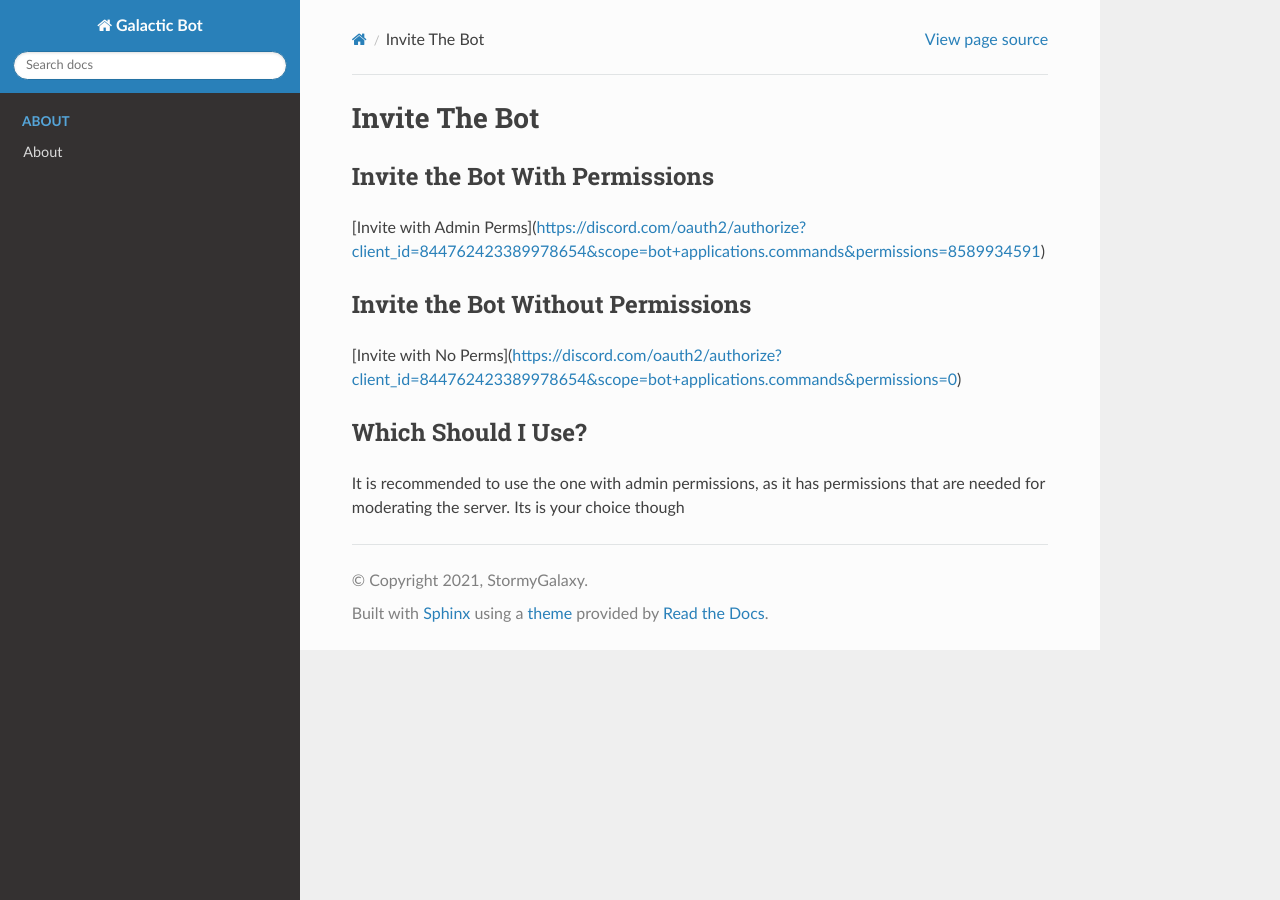
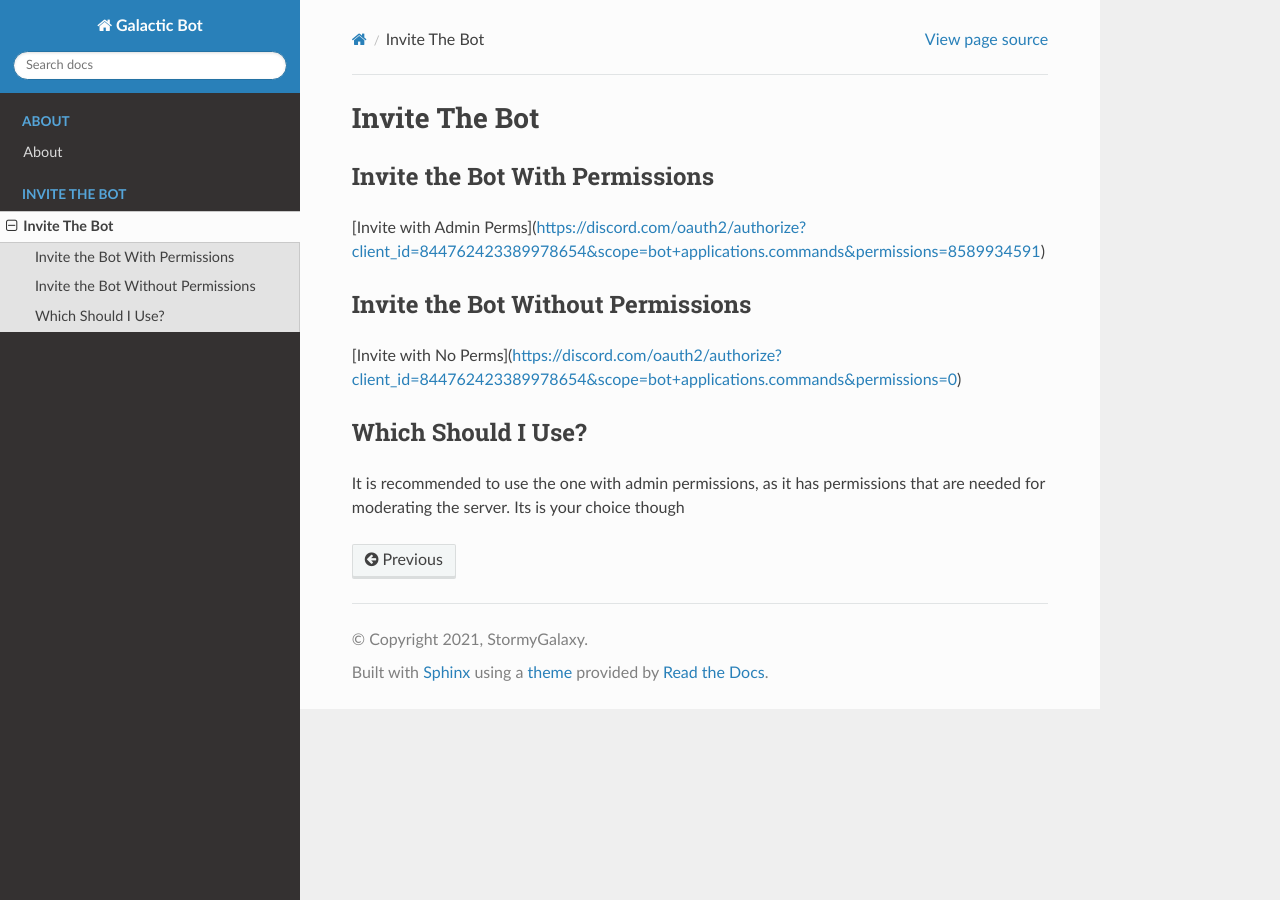
Before and after one commit to StormyGalaxy/Galactic-Bot, a Sphinx documentation site: the page built from docs/invite/invite.rst, in a window 1280 px wide. Built offline with Sphinx 7.4.7 and the Read the Docs theme 2.0.0, drawn with Linux system fonts in a browser that asks for light colours; pages that are not in the unit, such as notebooks, are missing from menus.

Commit message:
Update index.rst

```diff
--- a/docs/index.rst
+++ b/docs/index.rst
@@ -30,8 +30,6 @@ Welcome to the Galactic Bot Wiki!
 
 .. toctree::
    :maxdepth: 2
-   :caption: SlashTags Documentation
+   :caption: Invite The Bot
 
-   slashtags/slashtags
-   slashtags/slash_arguments
-   slashtags/example_slashtags
+   invite/invite
```
